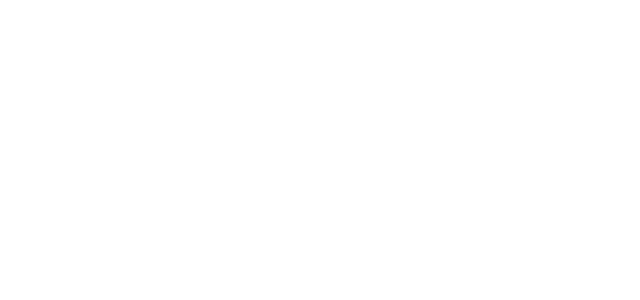
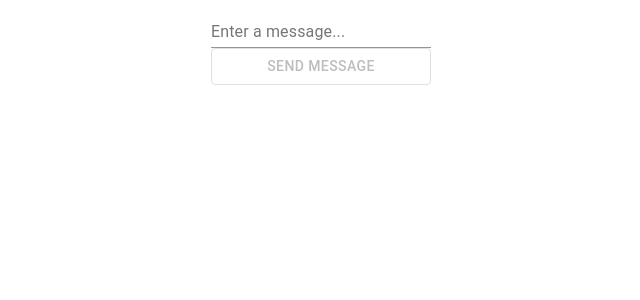
Before and after one commit to kubaslawski/Messenger-Clone, a React (Create React App) app: page / in a window 1280 px wide. Shown: the top 300 px of the page, without its empty margins (319-959 px from the left). Built offline with nearby package versions, Linux system fonts and the light colour scheme.

Commit message:
creating state, messages input, rendering messages, using material UI

```diff
--- a/package.json
+++ b/package.json
@@ -3,6 +3,7 @@
   "version": "0.1.0",
   "private": true,
   "dependencies": {
+    "@material-ui/core": "^4.11.1",
     "@testing-library/jest-dom": "^5.11.6",
     "@testing-library/react": "^11.2.2",
     "@testing-library/user-event": "^12.2.2",
--- a/src/App.js
+++ b/src/App.js
@@ -1,9 +1,35 @@
-
+import react, {useState} from "react";
 import './App.css';
+import { Button, FormControl, InputLabel, Input} from '@material-ui/core';
 
 function App() {
+
+  const [input, setInput] = useState('');
+  const [messages, setMessages] = useState([]);
+
+  console.log(input)
+
+  const sendMessage = e => {
+    e.preventDefault();
+    setMessages([...messages, input]);
+    setInput('');
+  }
+
   return (
     <div className="App">
+      <form>
+      <FormControl>
+        <InputLabel >Enter a message...</InputLabel>
+        <Input value={input} onChange={e => setInput(e.target.value)}/>
+        <Button disabled={!input} variant="outlined" color="primary" type="submit" onClick={sendMessage}>Send Message</Button>
+      </FormControl>
+      </form>
+
+      {messages.map(message => {
+        return (
+          <p key={message.id}>{message}</p>
+        )
+      })}
     </div>
   );
 }
```
Also changed, not shown: 2 other files (tests, documents, lock files or other folders).
